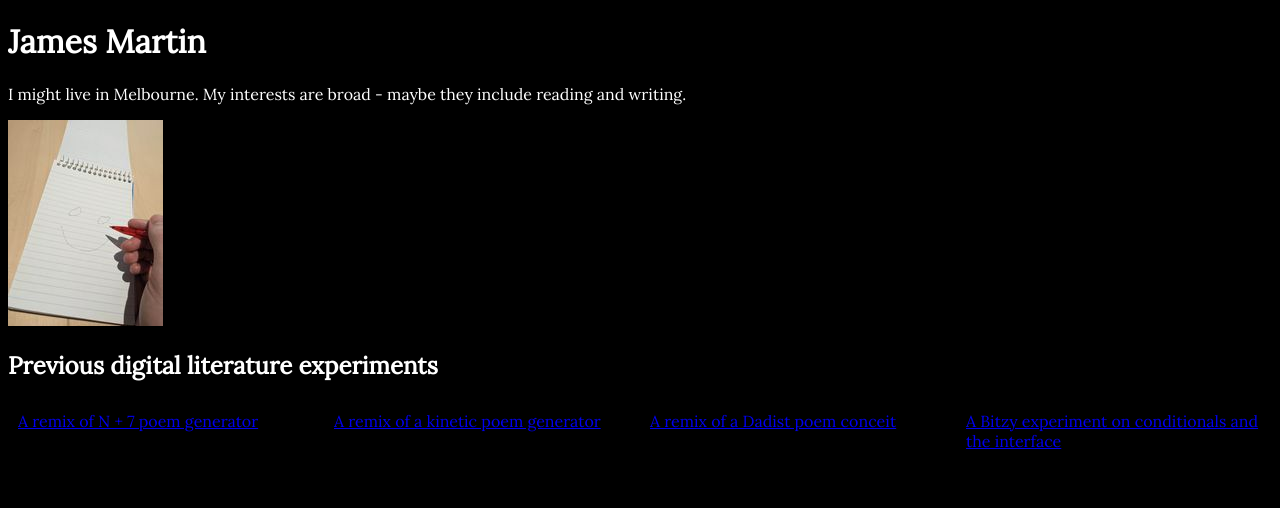
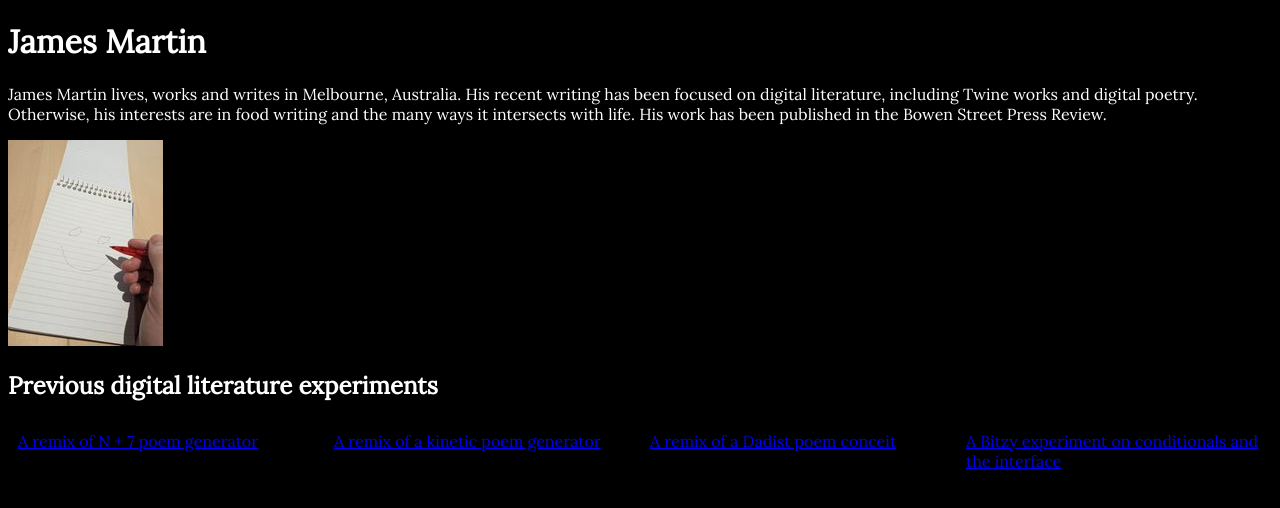
Before and after one commit to JMartinHorizons/JMartinHorizons.github.io, a plain HTML site: page index.html in a window 1280 px wide. Drawn offline with Linux system fonts and the light colour scheme; files that its build step writes are made by us from their sources.

Commit message:
Update index.html

```diff
--- a/index.html
+++ b/index.html
@@ -17,7 +17,7 @@
   <body>
     <h1>James Martin</h1>
       <p>
-        I might live in Melbourne. My interests are broad - maybe they include reading and writing.
+        James Martin lives, works and writes in Melbourne, Australia. His recent writing has been focused on digital literature, including Twine works and digital poetry. Otherwise, his interests are in food writing and the many ways it intersects with life. His work has been published in the Bowen Street Press Review.
       </p>
       <p>
         <img src="//JMartinHorizons.github.io/media/me.jpg">
```
